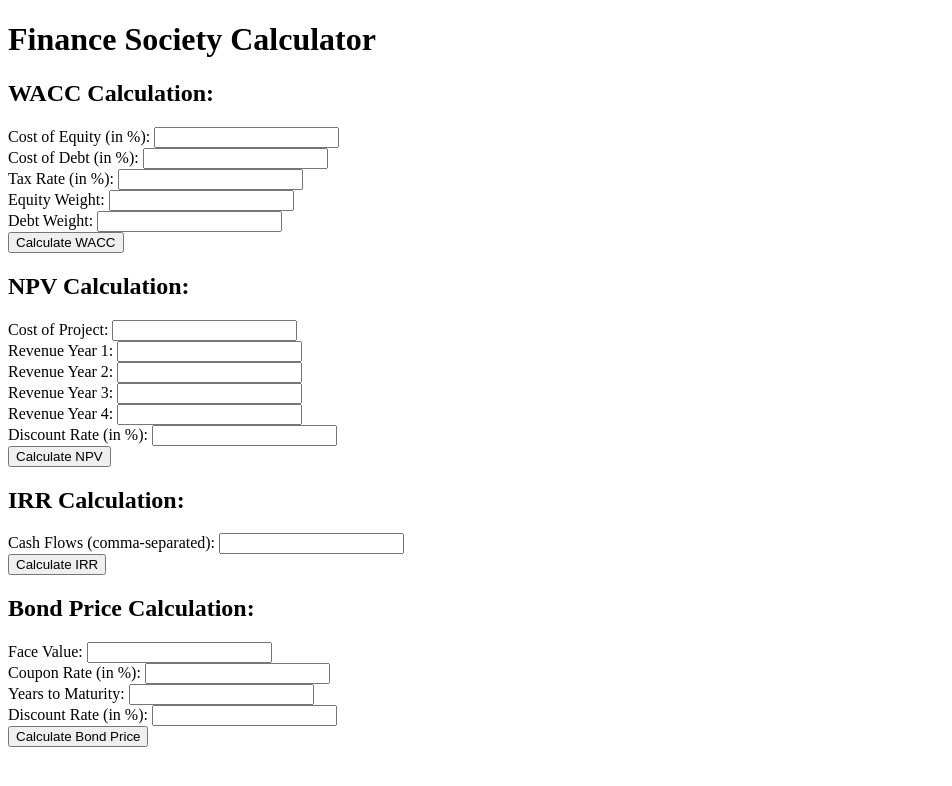
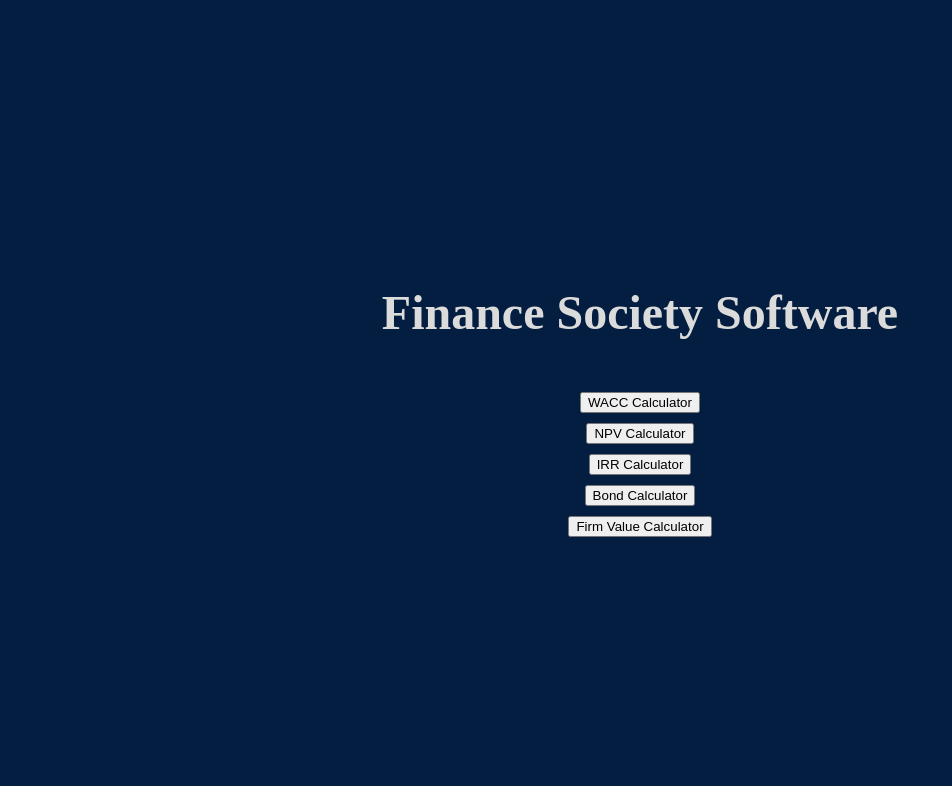
Before and after one commit to AntoninGonza/finance-software-, a website: page finance.html in a window 1280 px wide. Shown: the whole page, without its empty margins (0-952 px from the left). Drawn offline with Linux system fonts and the light colour scheme.

Commit message:
seperation of pages

```diff
--- a/finance.html
+++ b/finance.html
@@ -1,76 +1,45 @@
 <!DOCTYPE html>
 <html>
 <head>
-  <title>Finance Society Calculator</title>
+  <title>Finance Society Software</title>
+  <link rel="stylesheet" type="text/css" href="style.css">
+  <style>
+    /* CSS styles for centering content and button stacking */
+    body {
+      display: flex;
+      flex-direction: column;
+      justify-content: center;
+      align-items: center;
+      height: 100vh;
+      margin: 0;
+    }
+
+    h1 {
+      text-align: center;
+      font-size: 36px; /* Adjust the font size as needed */
+    }
+
+    .button-container {
+      display: flex;
+      flex-direction: column;
+      align-items: center;
+      margin-top: 20px;
+    }
+
+    .button-container a {
+      text-decoration: none;
+      margin-bottom: 10px;
+    }
+  </style>
 </head>
 <body>
-  <h1>Finance Society Calculator</h1>
-  <h2>WACC Calculation:</h2>
-  <form action="/wacc" method="POST">
-    <label for="costOfEquity">Cost of Equity (in %):</label>
-    <input type="text" id="costOfEquity" name="costOfEquity"><br>
-
-    <label for="costOfDebt">Cost of Debt (in %):</label>
-    <input type="text" id="costOfDebt" name="costOfDebt"><br>
-
-    <label for="taxRate">Tax Rate (in %):</label>
-    <input type="text" id="taxRate" name="taxRate"><br>
-
-    <label for="equityWeight">Equity Weight:</label>
-    <input type="text" id="equityWeight" name="equityWeight"><br>
-
-    <label for="debtWeight">Debt Weight:</label>
-    <input type="text" id="debtWeight" name="debtWeight"><br>
-
-    <input type="submit" value="Calculate WACC">
-  </form>
-
-  <h2>NPV Calculation:</h2>
-  <form action="/NPV" method="POST">
-    <label for="costOfProject">Cost of Project:</label>
-    <input type="text" id="costOfProject" name="costOfProject"><br>
-
-    <label for="RevenueYear1">Revenue Year 1:</label>
-    <input type="text" id="RevenueYear1" name="RevenueYear1"><br>
-
-    <label for="RevenueYear2">Revenue Year 2:</label>
-    <input type="text" id="RevenueYear2" name="RevenueYear2"><br>
-
-    <label for="RevenueYear3">Revenue Year 3:</label>
-    <input type="text" id="RevenueYear3" name="RevenueYear3"><br>
-
-    <label for="RevenueYear4">Revenue Year 4:</label>
-    <input type="text" id="RevenueYear4" name="RevenueYear4"><br>
-
-    <label for="discountRate">Discount Rate (in %):</label>
-    <input type="text" id="discountRate" name="discountRate"><br>
-
-    <input type="submit" value="Calculate NPV">
-  </form>
-
-  <h2>IRR Calculation:</h2>
-  <form action="/IRR" method="POST">
-    <label for="cashFlows">Cash Flows (comma-separated):</label>
-    <input type="text" id="cashFlows" name="cashFlows"><br>
-
-    <input type="submit" value="Calculate IRR">
-  </form>
-
-  <h2>Bond Price Calculation:</h2>
-  <form action="/bond" method="POST">
-    <label for="faceValue">Face Value:</label>
-    <input type="text" id="faceValue" name="faceValue"><br>
-
-    <label for="couponRate">Coupon Rate (in %):</label>
-    <input type="text" id="couponRate" name="couponRate"><br>
-
-    <label for="yearsToMaturity">Years to Maturity:</label>
-    <input type="text" id="yearsToMaturity" name="yearsToMaturity"><br>
-
-    <label for="discountRate">Discount Rate (in %):</label>
-    <input type="text" id="discountRate" name="discountRate"><br>
-
-    <input type="submit" value="Calculate Bond Price">
-  </form>
+  <h1 style="font-size: 48px;">Finance Society Software</h1> <!-- Adjust the font size as needed -->
+  <div class="button-container">
+    <a href="wacc.html"><button>WACC Calculator</button></a>
+    <a href="npv.html"><button>NPV Calculator</button></a>
+    <a href="irr.html"><button>IRR Calculator</button></a>
+    <a href="bond.html"><button>Bond Calculator</button></a>
+    <a href="firmvalue.html"><button>Firm Value Calculator</button></a>
+  </div>
 </body>
 </html>
--- /dev/null
+++ b/style.css
@@ -0,0 +1,4 @@
+body {
+    background-color: #031e40;
+    color: #dadbda;
+  }
```
Also changed, not shown: bond.html (added, +27 -0 lines), firmvalue.html (added, +33 -0 lines), index.js (+46 -0 lines), irr.html (added, +18 -0 lines), npv.html (added, +33 -0 lines), wacc.html (added, +31 -0 lines).
